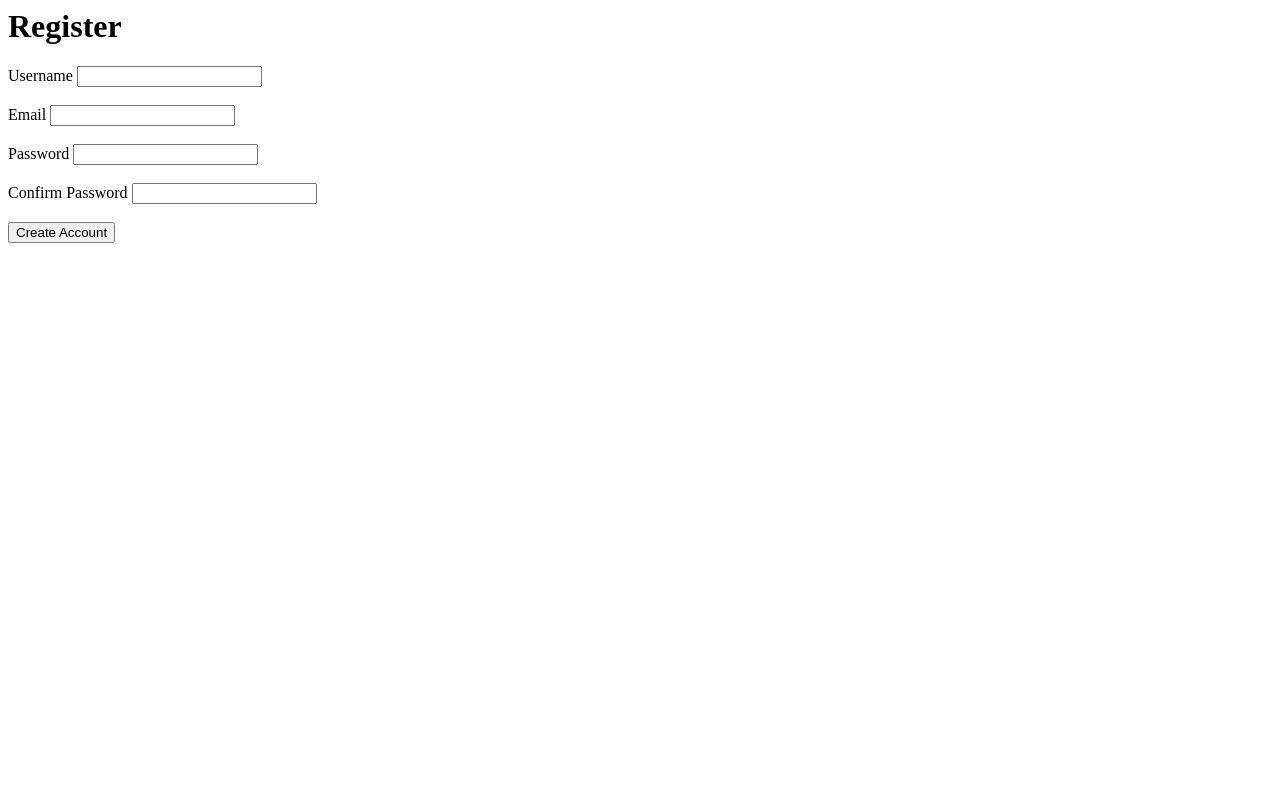
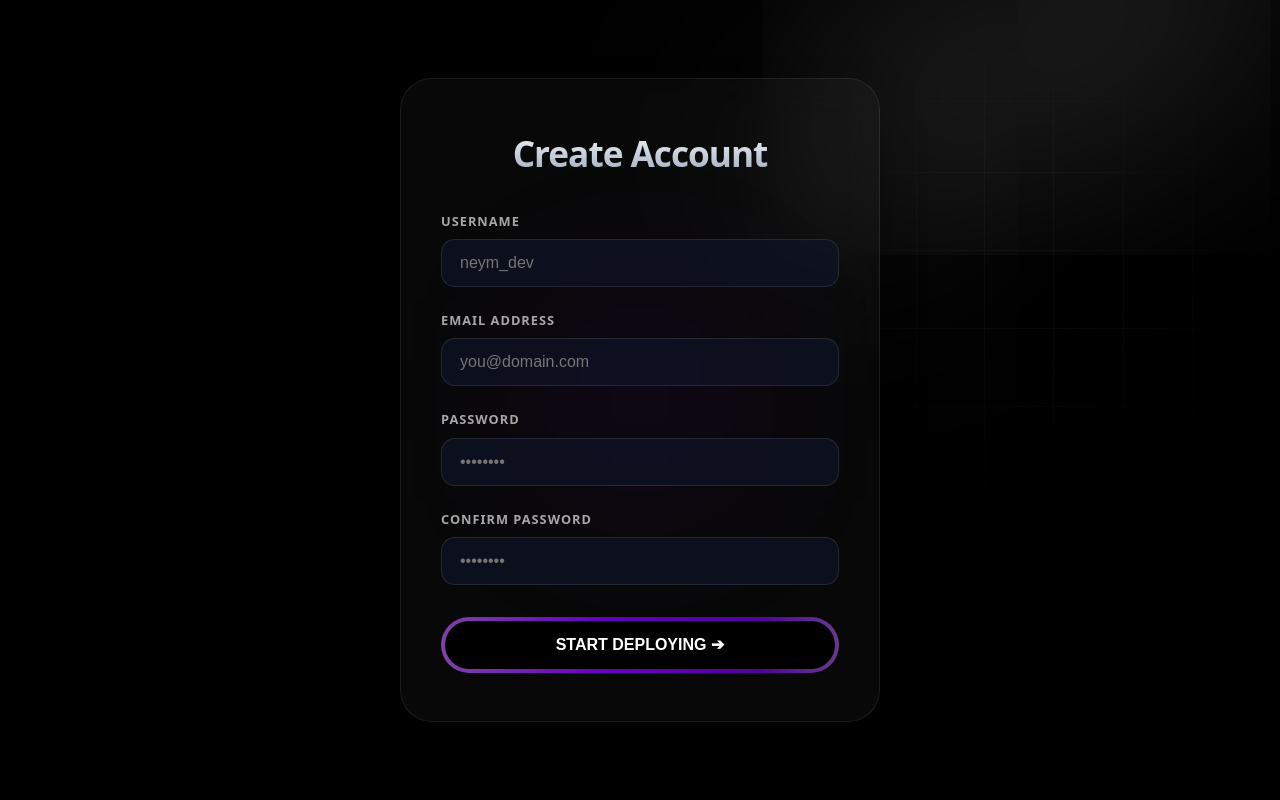
Before and after one commit to themehmi/PortFolio, a Flask app: page /registerbtn in a window 1280 px wide. Run offline with Flask 3, Linux system fonts and the light colour scheme.

Commit message:
Revamp registration page layout and styles
Updated the registration page with a new design and improved form structure.

```diff
--- a/templates/register.html
+++ b/templates/register.html
@@ -1,21 +1,216 @@
+<!DOCTYPE html>
+<html lang="en">
+<head>
+    <meta charset="UTF-8">
+    <meta name="viewport" content="width=device-width, initial-scale=1.0">
+    <title>Register | Neym Portfolio</title>
+
+    <style>
+        * {
+            margin: 0;
+            padding: 0;
+            box-sizing: border-box;
+        }
+
+        body {
+            font-family: system-ui, -apple-system, sans-serif;
+            background-color: black;
+            color: #e7e7e7;
+            min-height: 100vh;
+            display: flex;
+            justify-content: center;
+            align-items: center;
+            overflow-x: hidden;
+            line-height: 1.5;
+            padding: 20px;
+        }
+
+        /* --- Global Heritage Styles (for consistency) --- */
+        .image-gradient {
+            position: fixed;
+            top: 0;
+            right: 0;
+            opacity: 0.4;
+            z-index: -1;
+            pointer-events: none;
+        }
+
+        .layer-blur {
+            width: 30rem;
+            height: 0;
+            position: absolute;
+            top: 50px;
+            right: 0;
+            box-shadow: 0 0 700px 15px white;
+            rotate: -30deg;
+            z-index: -1;
+        }
+
+        /* --- Registration Card (Glassmorphism) --- */
+        .register-card {
+            background: rgba(255, 255, 255, 0.03);
+            backdrop-filter: blur(20px);
+            -webkit-backdrop-filter: blur(20px);
+            border: 1px solid rgba(255, 255, 255, 0.08);
+            border-radius: 32px;
+            padding: 3rem 2.5rem;
+            width: 100%;
+            max-width: 480px;
+            box-shadow: 0 25px 50px -12px rgba(0, 0, 0, 0.5);
+            animation: cardReveal 0.6s ease-out;
+            position: relative;
+        }
+
+        @keyframes cardReveal {
+            from { opacity: 0; transform: translateY(20px); }
+            to { opacity: 1; transform: translateY(0); }
+        }
+
+        /* Ambient background glow inside the card */
+        .register-card::before {
+            content: '';
+            position: absolute;
+            top: 50%;
+            left: 50%;
+            transform: translate(-50%, -50%);
+            width: 200px;
+            height: 200px;
+            background: rgba(102, 0, 197, 0.2);
+            filter: blur(80px);
+            opacity: 0.5;
+            z-index: -1;
+        }
+
+        .register-card h1 {
+            font-size: 2.2rem;
+            font-weight: 700;
+            margin-bottom: 2rem;
+            text-align: center;
+            letter-spacing: -1px;
+            background: linear-gradient(to bottom, #fff, #94a3b8);
+            -webkit-background-clip: text;
+            -webkit-text-fill-color: transparent;
+        }
+
+        /* --- Form Group Styling --- */
+        .form-group {
+            margin-bottom: 1.5rem;
+        }
+
+        label {
+            display: block;
+            font-size: 0.8rem;
+            font-weight: 600;
+            text-transform: uppercase;
+            letter-spacing: 1px;
+            color: #a7a7a7;
+            margin-bottom: 8px;
+        }
+
+        input[type="text"],
+        input[type="email"],
+        input[type="password"] {
+            width: 100%;
+            padding: 14px 18px;
+            background: rgba(15, 23, 42, 0.6);
+            border: 1px solid rgba(255, 255, 255, 0.1);
+            border-radius: 14px;
+            color: white;
+            font-size: 1rem;
+            transition: all 0.3s ease;
+            -webkit-appearance: none;
+        }
+
+        input:focus {
+            outline: none;
+            border-color: #6600c5;
+            box-shadow: 0 0 15px rgba(102, 0, 197, 0.4);
+            background: rgba(15, 23, 42, 0.8);
+        }
+
+        /* Utility classes for matching your existing CSS */
+        .para { font-size: large; }
+
+        /* --- Submit Button (Cohesive Tag-Box style) --- */
+        .btn-submit-container {
+            position: relative;
+            margin-top: 2rem;
+            height: 3.5rem;
+            border-radius: 50px;
+            background: linear-gradient(to right, #656565, #7f42a7,#6600c5,#5300a0,#757575,#656565);
+            background-size: 200%;
+            animation: animationGradient 3s linear infinite;
+        }
+
+        @keyframes animationGradient { to { background-position: 200%; } }
+
+        input[type="submit"] {
+            position: absolute;
+            inset: 4px;
+            background-color: black;
+            color: white;
+            border: none;
+            border-radius: 50px;
+            font-size: 1rem;
+            font-weight: 700;
+            cursor: pointer;
+            transition: 0.3s ease;
+            display: flex;
+            align-items: center;
+            justify-content: center;
+        }
+
+        input[type="submit"]:hover {
+            background-color: transparent; /* Makes gradient visible on hover */
+            color: white;
+        }
+
+        /* --- Responsive Logic --- */
+        @media (max-width: 480px) {
+            .register-card {
+                padding: 2.5rem 1.5rem;
+            }
+            .register-card h1 {
+                font-size: 1.8rem;
+            }
+        }
+    </style>
 </head>
 <body>
-    <div class="card">
-        <h1>Register</h1>
+
+    <img class="image-gradient" src="{{ url_for('static', filename='gradient.png') }}" alt="gradiant">
+    <div class="layer-blur"></div>
+
+    <div class="register-card">
+        <h1>Create Account</h1>
         <form method="POST" action="/register">
-            <label for="username">Username</label>
-            <input type="text" id="username" name="username" required><br><br>
 
-            <label for="email">Email</label>
-            <input type="email" id="email" name="email" required><br><br>
+            <div class="form-group">
+                <label for="username">Username</label>
+                <input type="text" id="username" name="username" placeholder="neym_dev" required>
+            </div>
 
-            <label for="password">Password</label>
-            <input type="password" id="password" name="password" minlength="8" required><br><br>
-            <label for="confirm_password">Confirm Password</label>
-            <input type="password" id="confirm_password" name="confirm_password" required><br><br>
+            <div class="form-group">
+                <label for="email">Email Address</label>
+                <input type="email" id="email" name="email" placeholder="you@domain.com" required>
+            </div>
 
-            <input type="submit" value="Create Account">
+            <div class="form-group">
+                <label for="password">Password</label>
+                <input type="password" id="password" name="password" minlength="8" placeholder="••••••••" required>
+            </div>
+
+            <div class="form-group">
+                <label for="confirm_password">Confirm Password</label>
+                <input type="password" id="confirm_password" name="confirm_password" placeholder="••••••••" required>
+            </div>
+
+            <div class="btn-submit-container">
+                <input type="submit" value="START DEPLOYING ➔">
+            </div>
+
         </form>
     </div>
+
 </body>
 </html>
```
